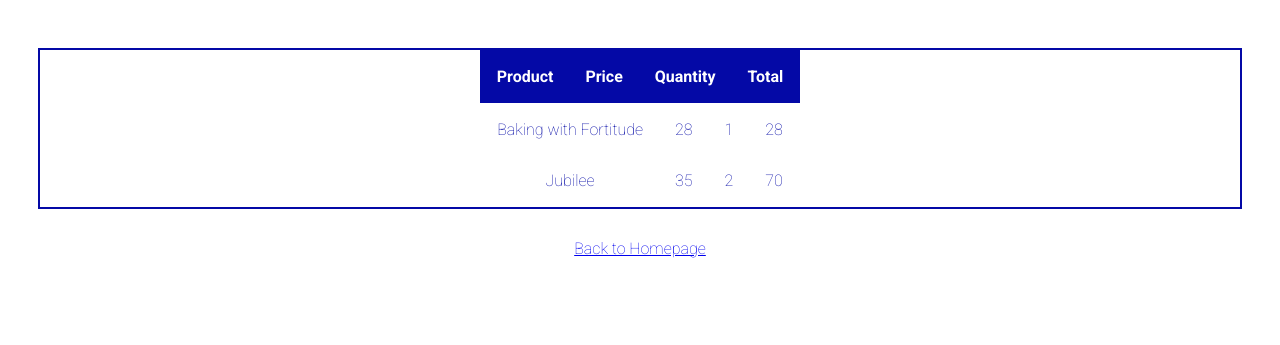
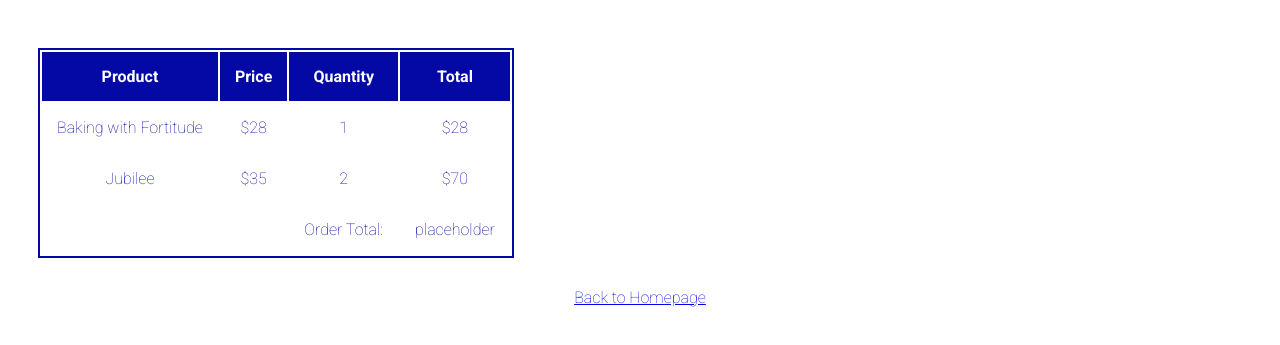
Before and after one commit to michellerenehey/e-commerce-site, a website with bundled scripts: page cart/index.html in a window 1280 px wide. Shown: the part 141-486 px from the top of the page. Built offline with nearby package versions, Linux system fonts and the light colour scheme; a web font is replaced by a local one.

Commit message:
added css styling to table and added $ as template literals in cart.js

```diff
--- a/cart/cart.js
+++ b/cart/cart.js
@@ -24,11 +24,11 @@
     const tdName = document.createElement('td');
     tdName.textContent = bookData.name;
     const tdPrice = document.createElement('td');
-    tdPrice.textContent = bookData.price;
+    tdPrice.textContent = `$${bookData.price}`;
     const tdQty = document.createElement('td');
     tdQty.textContent = cartItem.qty;
     const tdTotal = document.createElement('td');
-    tdTotal.textContent = cartItem.qty * bookData.price;
+    tdTotal.textContent = `$${cartItem.qty * bookData.price}`;
 
     tr.append(tdName, tdPrice, tdQty, tdTotal);
     tbody.append(tr);
--- a/cart/index.html
+++ b/cart/index.html
@@ -23,8 +23,14 @@
             <th>Total</th>
         </thead>
         <tbody id="table-body">
+        </tbody>
+        <tfoot>
+            <td></td>
+            <td></td>
+            <td>Order Total: </td>
+            <td>placeholder</td>
 
-        </tbody>
+        </tfoot>
     </table>
     <a href="../index.html">Back to Homepage</a>
     <script type="module" src="./cart.js"></script>
--- a/styles/cart.css
+++ b/styles/cart.css
@@ -3,9 +3,6 @@
 }
 
 table {
-    display: flex;
-    flex-direction: column;
-    align-items: center;
     margin: 30px;
     border: 2px solid #0409a6;
 }
```
